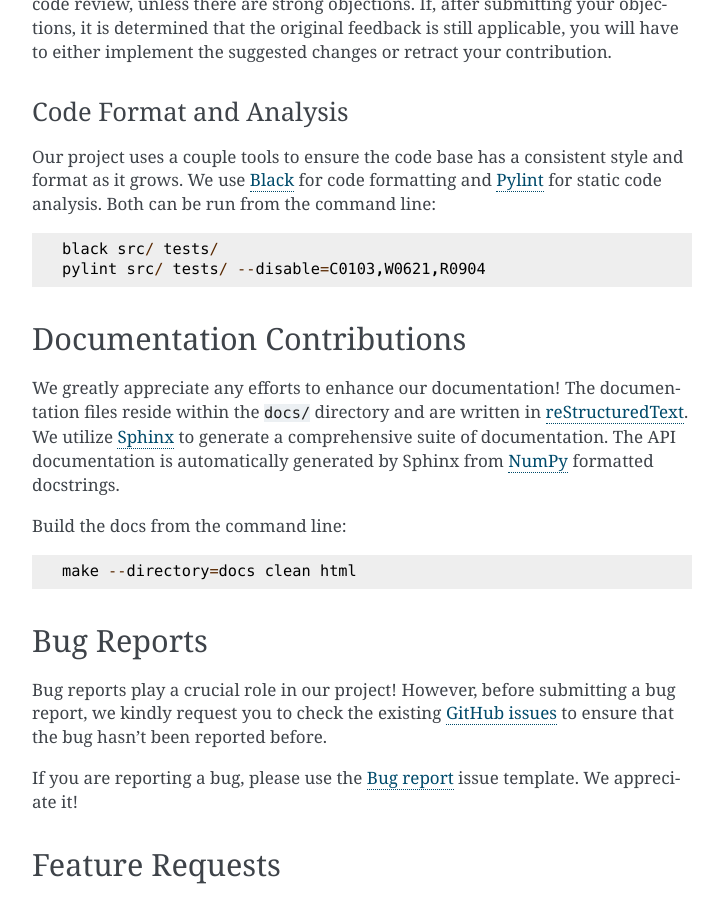
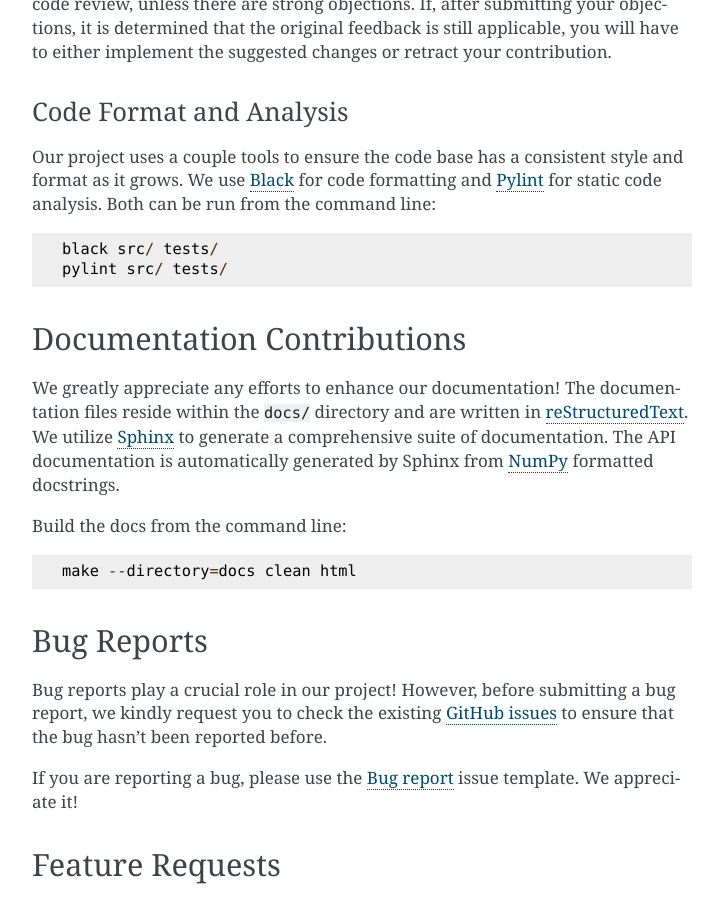
Before and after one commit to clnsmth/soso, a Sphinx documentation site: the page built from docs/source/dev/contributing.rst, in a window 1280 px wide and 900 px high, scrolled down 1637 px. Shown: the whole window, without its empty margins (388-1111 px from the left). Built offline with Sphinx 7.4.7, drawn with Linux system fonts in a browser that asks for light colours.

Commit message:
ci: simplify pylint calls with pyproject.toml
Simplify pylint calls by declaring arguments in the pyproject.toml
file rather than passing them manually with each pylint call.

```diff
--- a/docs/source/dev/contributing.rst
+++ b/docs/source/dev/contributing.rst
@@ -68,7 +68,7 @@ Our project uses a couple tools to ensure the code base has a consistent
 style and format as it grows. We use `Black`_ for code formatting and `Pylint`_ for static code analysis. Both can be run from the command line::
 
     black src/ tests/
-    pylint src/ tests/ --disable=C0103,W0621,R0904
+    pylint src/ tests/
 
 .. _Black: https://black.readthedocs.io/en/stable/
 .. _Pylint: https://pylint.pycqa.org/en/latest/
--- a/pyproject.toml
+++ b/pyproject.toml
@@ -37,6 +37,9 @@ upload_to_pypi = false                      # don't auto-upload to PyPI
 remove_dist = false                         # don't remove dists
 patch_without_tag = false                    # patch release by default
 
+[tool.pylint.'MESSAGES.CONTROL']
+disable = "invalid-name,redefined-outer-name,too-many-public-methods"
+
 [build-system]
 requires = ["poetry-core>=1.0.0"]
 build-backend = "poetry.core.masonry.api"
```
